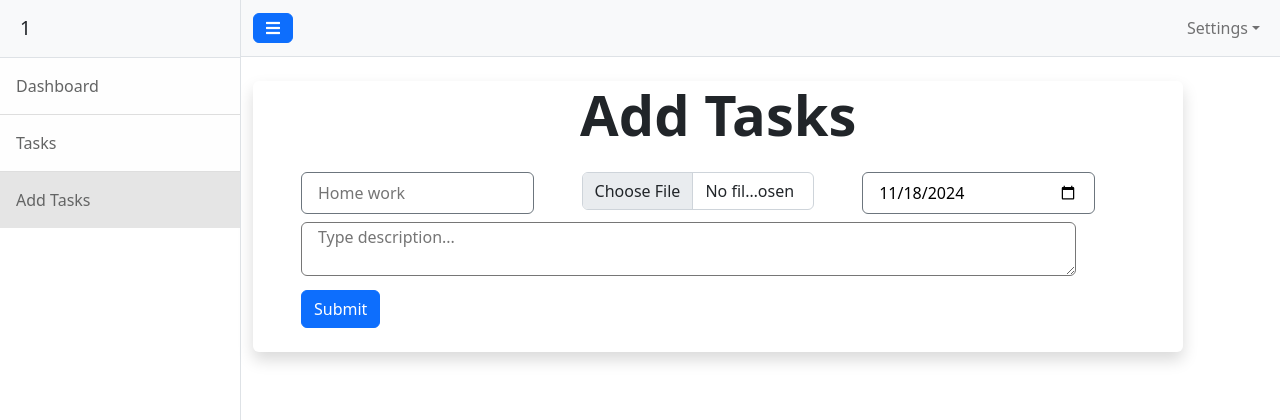
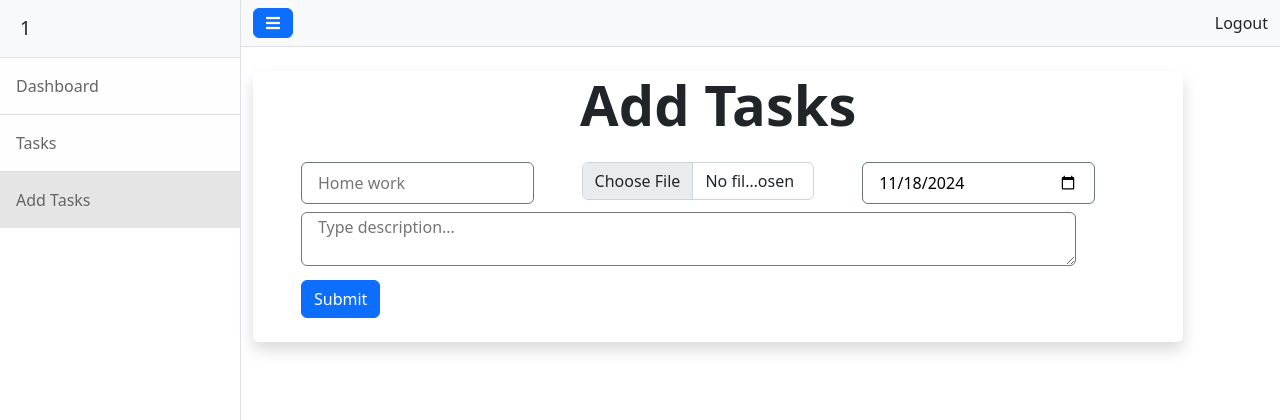
Before and after one commit to Dev-bit-akmgl/Todo-lists, a PHP site: page /add-tasks.php in a window 1280 px wide. Shown: the top 420 px of the page. Run offline with PHP 8.4, Linux system fonts and the light colour scheme; the visitor is signed in with stand-in values (Sample User, id 1).

Commit message:
Did some minor changes in navbar

```diff
--- a/assets/inc/navbar.php
+++ b/assets/inc/navbar.php
@@ -7,13 +7,8 @@
         <div class="collapse navbar-collapse" id="navbarSupportedContent">
             <ul class="navbar-nav ms-auto mt-2 mt-lg-0">
 
-                <li class="nav-item dropdown">
-                    <a class="nav-link dropdown-toggle" id="navbarDropdown" href="#" role="button"
-                        data-bs-toggle="dropdown" aria-haspopup="true" aria-expanded="false">Settings</a>
-                    <div class="dropdown-menu dropdown-menu-end" aria-labelledby="navbarDropdown">
-                        <a class="dropdown-item" href="?action=logout">Logout</a>
-
-                    </div>
+                <li class="nav-item ">
+                    <a class="dropdown-item" href="?action=logout">Logout</a>
                 </li>
             </ul>
         </div>
```
